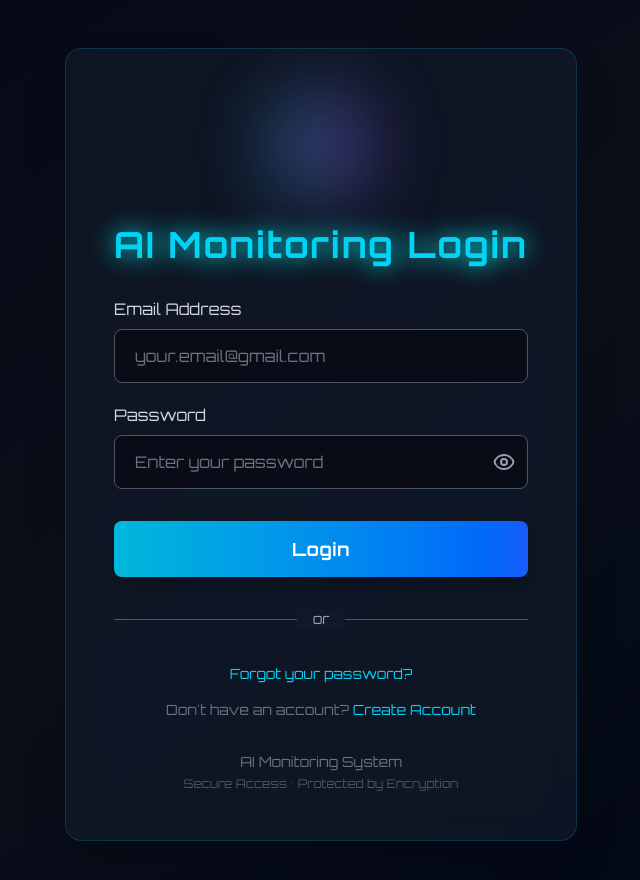
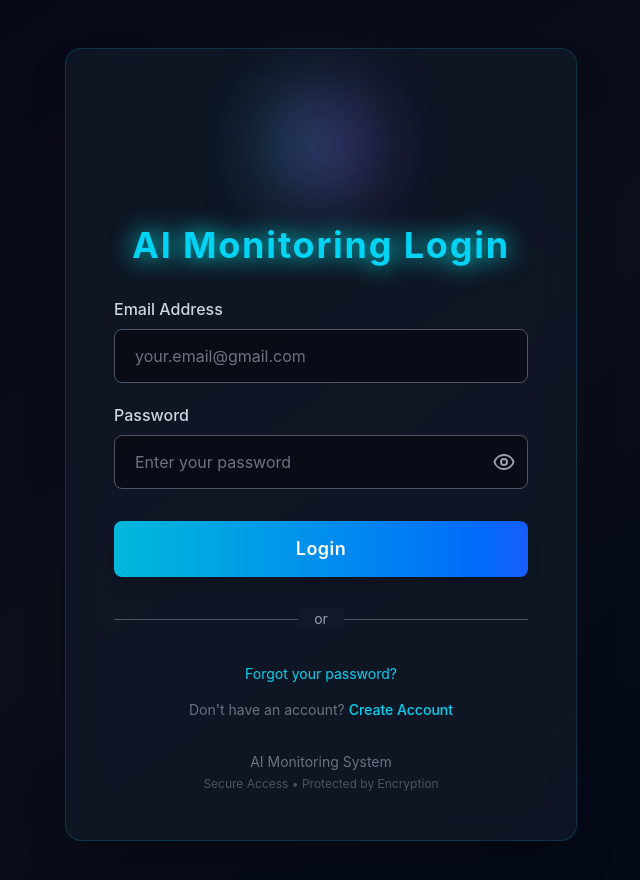
Before and after one commit to Niks-Barad-7741/Ai-Monitoring_system, a React (Vite) app in the folder frontend/: page / in a window 1280 px wide. Shown: the top 880 px of the page, without its empty margins (319-959 px from the left). Built offline with nearby package versions, Linux system fonts and the light colour scheme.

Commit message:
Changed The UI Theme for better UI

```diff
--- a/frontend/src/index.css
+++ b/frontend/src/index.css
@@ -1,9 +1,9 @@
 @import "tailwindcss";
 
 body{
-  background: #020617;
-  color: #3DF2E0;
-  font-family: 'Orbitron', sans-serif;
+  background: #1e1e2e;
+  color: #e0e0e0;
+  font-family: 'Inter', 'Segoe UI', sans-serif;
   margin:0;
   padding:0;
   overflow-x:hidden; /* prevent side scroll */
```
